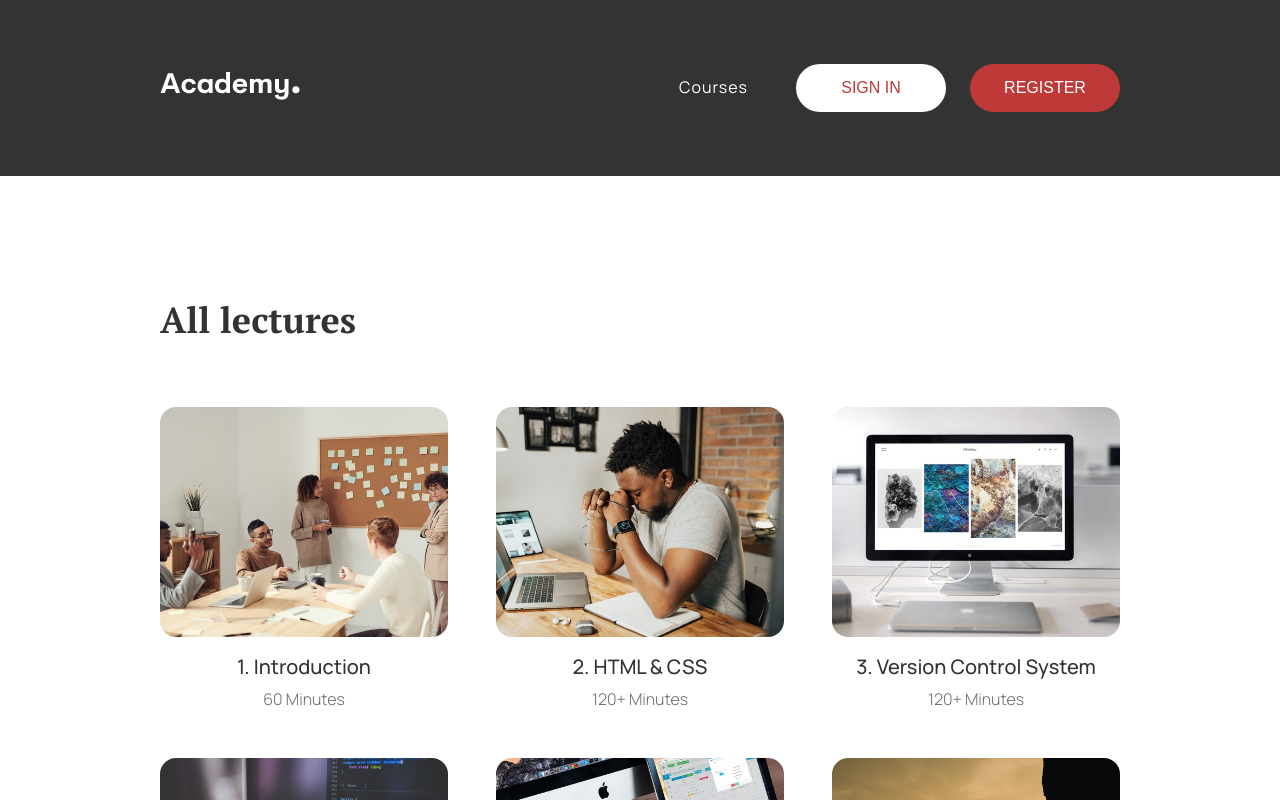
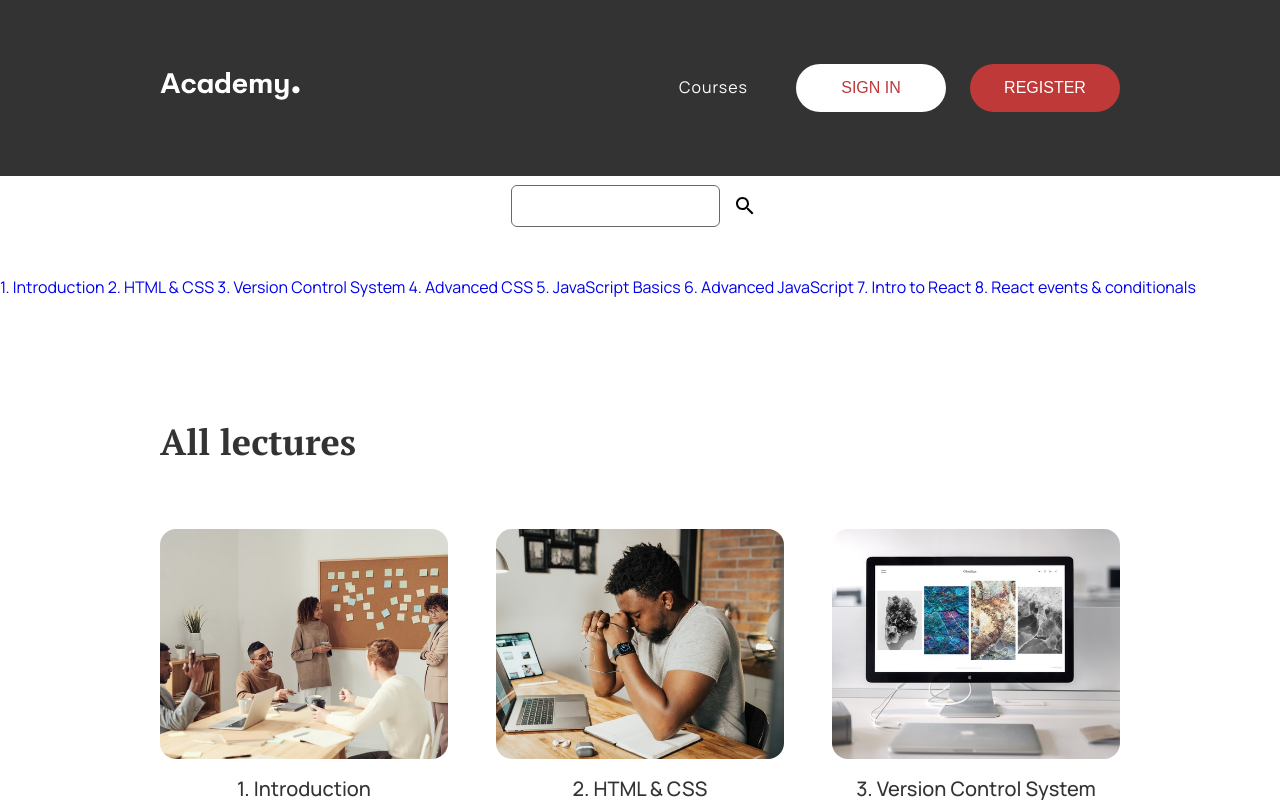
Before and after one commit to adurcevic/Speck-project, a React (Create React App) app: page /courses in a window 1280 px wide. Shown: the top 800 px of the page. Built offline with nearby package versions, Linux system fonts and the light colour scheme.

Commit message:
Started SearchBar

```diff
--- a/package.json
+++ b/package.json
@@ -3,6 +3,8 @@
   "version": "0.1.0",
   "private": true,
   "dependencies": {
+    "@material-ui/core": "^4.12.4",
+    "@material-ui/icons": "^4.11.3",
     "@testing-library/jest-dom": "^5.16.4",
     "@testing-library/react": "^13.1.1",
     "@testing-library/user-event": "^13.5.0",
--- a/src/components/SearchBar/SearchBar.js
+++ b/src/components/SearchBar/SearchBar.js
@@ -0,0 +1,36 @@
+import React from "react";
+import {
+  Search,
+  SearchInputs,
+  SearchInput,
+  SearchIcon as Icon,
+  Data,
+} from "./SearchBarStyle";
+import SearchIcon from "@material-ui/icons/Search";
+import coursesMock from "../../lib/mock/courses";
+import { Link } from "react-router-dom";
+
+function SearchBar({ placeholder, data, disabled }) {
+  return (
+    <Search>
+      <SearchInputs>
+        <SearchInput
+          type="text"
+          placeholder={placeholder}
+          data={data}
+          disabled={disabled}
+        />
+        <Icon>
+          <SearchIcon />
+        </Icon>
+      </SearchInputs>
+      <Data>
+        {coursesMock.map((value, key) => {
+          return <Link to={`/course/${value.id}`}> {value.title} </Link>;
+        })}
+      </Data>
+    </Search>
+  );
+}
+
+export default SearchBar;
--- a/src/components/SearchBar/SearchBarStyle.js
+++ b/src/components/SearchBar/SearchBarStyle.js
@@ -0,0 +1,47 @@
+import styled from "styled-components";
+import { colors, breakpoints } from "../../lib/style/theme";
+
+export const Search = styled.div``;
+
+export const SearchInputs = styled.div`
+  padding: 0 15px;
+  margin-bottom: 40px;
+
+  @media (${breakpoints.tabletMedium}) {
+    max-width: 400px;
+    padding: 0;
+    margin: 0 auto 40px auto;
+    display: flex;
+    align-items: center;
+    justify-content: center;
+  }
+`;
+
+export const SearchInput = styled.input`
+  border: 1px solid ${colors.textSecondary};
+  border-radius: 6px;
+  line-height: 40px;
+  outline: none;
+  font-size: 14px;
+
+  &:focus {
+    border: ${colors.textPrimary};
+  }
+
+  @media (${breakpoints.destkop}) {
+    font-size: 16px;
+  }
+`;
+
+export const SearchIcon = styled.div`
+  height: 60px;
+  width: 50px;
+  background-color: ${colors.bgPrimary};
+  display: grid;
+  place-items: center;
+
+  input:focus {
+    outline: none;
+  }
+`;
+export const Data = styled.div``;
--- a/src/lib/style/theme.js
+++ b/src/lib/style/theme.js
@@ -16,6 +16,7 @@ export const colors = {
 export const breakpoints = {
   mobileLarge: "min-width: 375px",
   tabletSmall: "min-width: 481px",
+  tabletMedium: "min-width: 576px",
   tablet: "min-width: 768px",
   destkop: "min-width: 1024px",
   destkopLarge: "min-width: 1300px",
--- a/src/pages/Courses/Courses.js
+++ b/src/pages/Courses/Courses.js
@@ -4,6 +4,7 @@ import coursesMock from "../../lib/mock/courses";
 import Header from "../../components/Header/Header";
 import Section from "../../components/Section/Section";
 import CourseCard from "../../components/CourseCard/CourseCard";
+import SearchBar from "../../components/SearchBar/SearchBar";
 import { Grid, Main, SpinnerWrapper } from "../../lib/style/generalStyles";
 import { RotatingLines } from "react-loader-spinner";
 
@@ -29,6 +30,7 @@ const Courses = () => {
     <>
       <Header isSecondary={[true]} />
       <Main>
+        <SearchBar></SearchBar>
         <Section
           title={"All lectures"}
           isHeadingVisible={true}
```
Also changed, not shown: 1 other file (tests, documents, lock files or other folders).
